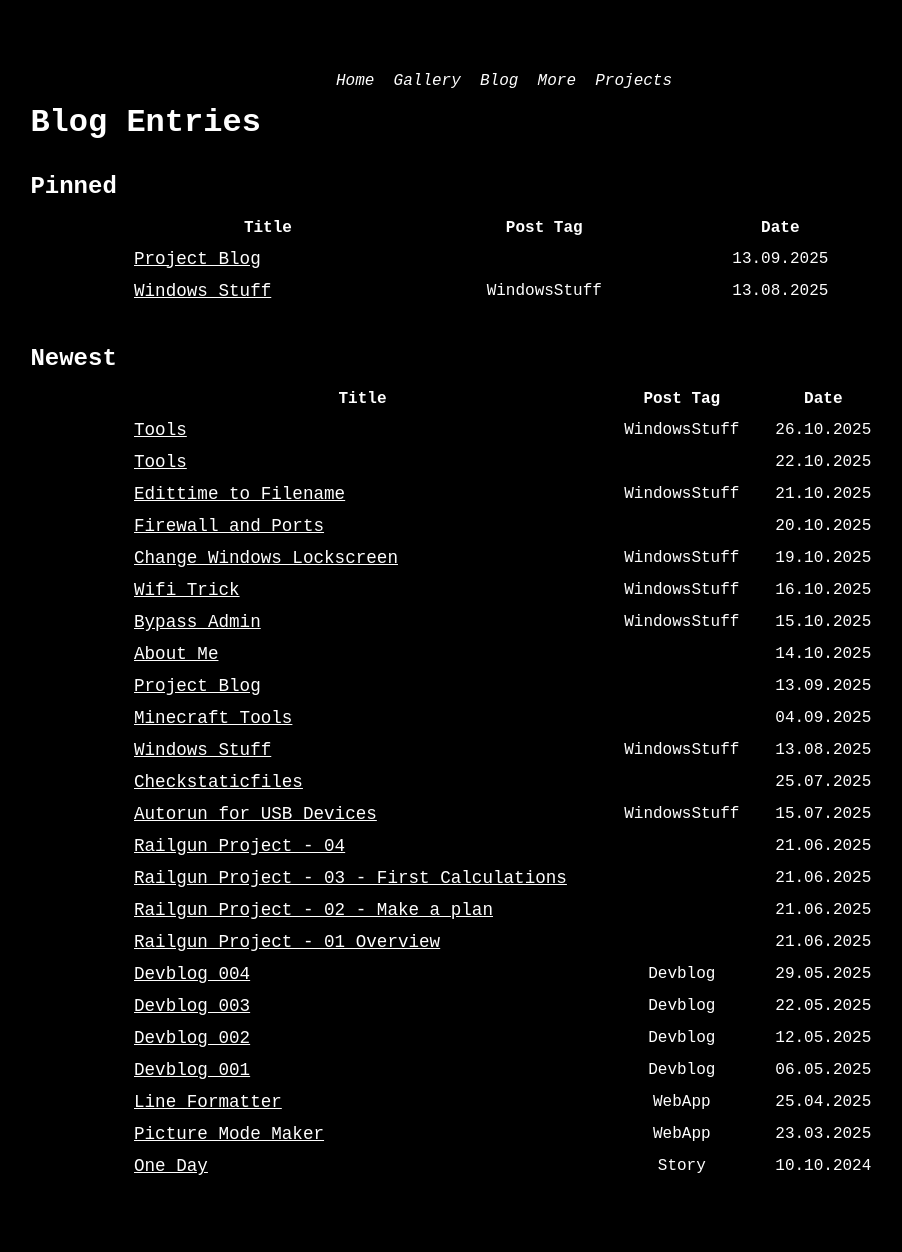
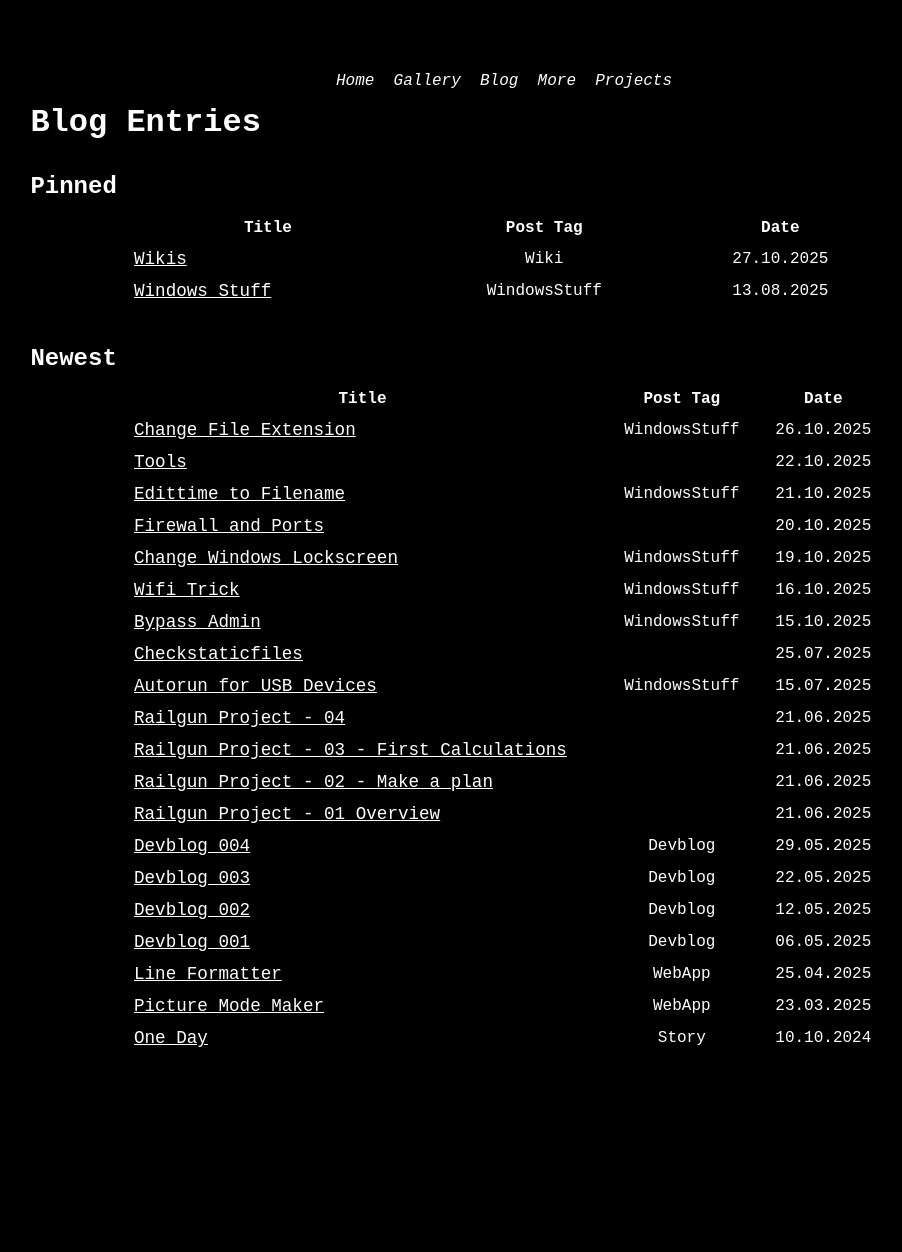
Before and after one commit to ShadowDara/Shadowdara.github.io, a Jekyll site: the page built from sites/content/blog.html, in a window 1280 px wide. Shown: the whole page, without its empty margins (136-1038 px from the left). Built offline with Jekyll 4.4.1, drawn with Linux system fonts in a browser that asks for light colours; after the commit the page ends 1124 px from its top, so only the background shows below that.

Commit message:
added wikis

````diff
--- a/_posts/2025-10-26-change-file-extension.md
+++ b/_posts/2025-10-26-change-file-extension.md
@@ -1,7 +1,7 @@
 ---
 layout: post
-title: 'Tools'
-publishedAt: '2025-10-22'
+title: 'Change File Extension'
+publishedAt: '2025-10-26'
 categories: blog
 tag: WindowsStuff
 author: Shadowdara
@@ -17,13 +17,9 @@ This is a file to change the file extensions of *(all)* files in the same folder
 ### How
 
 - **Download the [`change_file_extension.ps1`](https://raw.githubusercontent.com/ShadowDara/codefiles/refs/heads/main/change-file-extension.ps1) file** or copy the Code down below!
-
 - *copy it in the folder with the files you need to change the extension*
-
 - then run the file with `Powershell` *(rightclick -> run with Powershell)*!
-
 - first type the old extension, then the new one
-
 - the script will rename every file with the old to the new extension.
 
 ```ps1
--- a/sites/content/blog.html
+++ b/sites/content/blog.html
@@ -56,6 +56,7 @@ permalink: /blog
             </thead>
             <tbody>
                 {% for post in site.posts %}
+                {% if post.hidden != true %}
                 <tr>
                     <!-- Blog Title -->
                     <td>
@@ -76,6 +77,7 @@ permalink: /blog
                         {{ post.date | date: "%d.%m.%Y" }}
                     </td>
                 </tr>
+                {% endif %}
                 {% endfor %}
             </tbody>
         </table>
````
Also changed, not shown: _posts/2025-08-13-windows-stuff.md (+1 -0 lines), _posts/2025-09-04-minecraft-tools.md (+1 -0 lines), _posts/2025-09-13-project-blog.md (+2 -8 lines), _posts/2025-10-14-about-me.md (+1 -0 lines), _posts/2025-10-27-wikis.md (added, +20 -0 lines), 1 other file.
